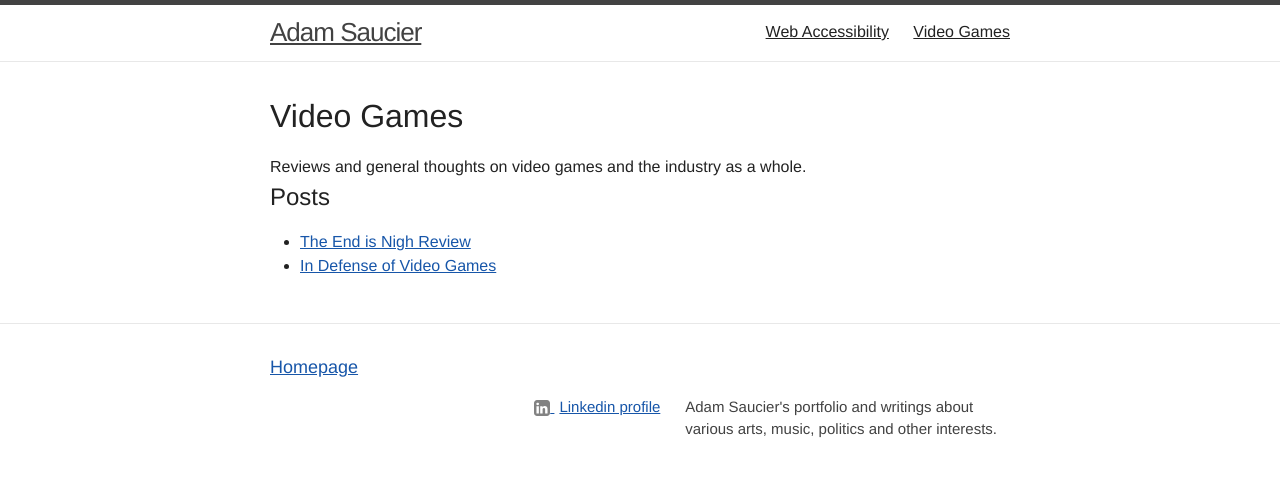
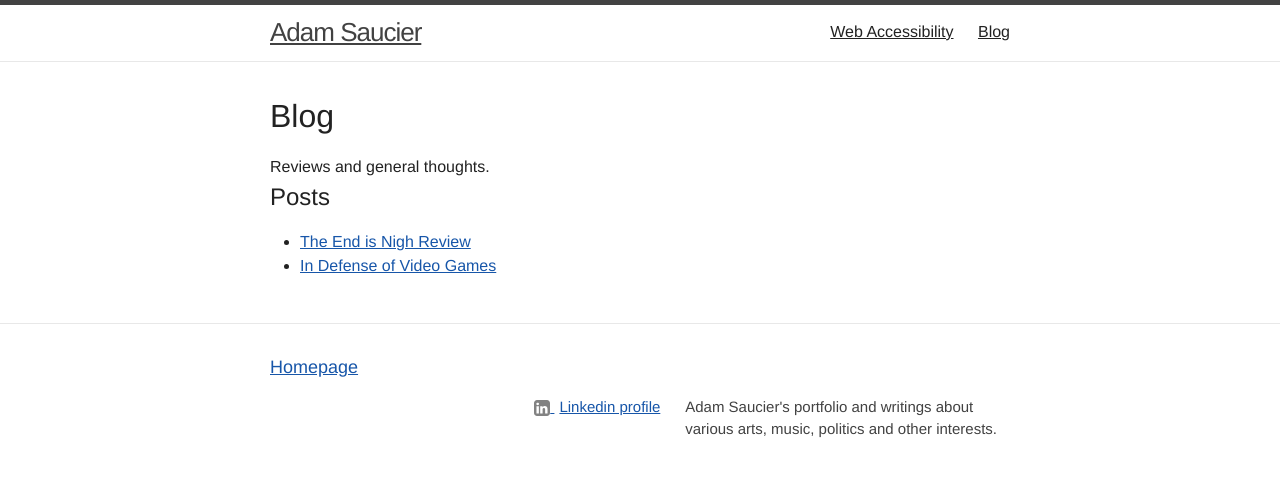
Before and after one commit to ajsaucier/ajsaucier.github.io, a Jekyll site: the page built from blog.html, in a window 1280 px wide. Shown: the top 477 px of the page. Built offline with Jekyll 4.4.1, drawn with Linux system fonts in a browser that asks for light colours.

Commit message:
change video games page to more general blog

```diff
--- a/video-games.html
+++ b/blog.html
@@ -1,18 +1,18 @@
 ---
 layout: default
-title: Video Games
-permalink: /video-games/
-categories: video-games
+title: Blog
+permalink: /blog/
+categories: blog
 ---
 
 <h1 class="page-title">{{ page.title }}</h1>
 
-Reviews and general thoughts on video games and the industry as a whole.
+Reviews and general thoughts.
 
 <h2>Posts</h2>
 
 <ul>
-  {% for post in site.categories.video-games %}
+  {% for post in site.categories.blog %}
     {% if post.url %}
         <li><a href="{{ post.url }}">{{ post.title }}</a></li>
     {% endif %}
```
Also changed, not shown: _posts/2017-07-15-in-defense-of-video-games.md (+1 -1 lines), _posts/2018-02-02-the-end-is-nigh-review.md (+1 -1 lines).
